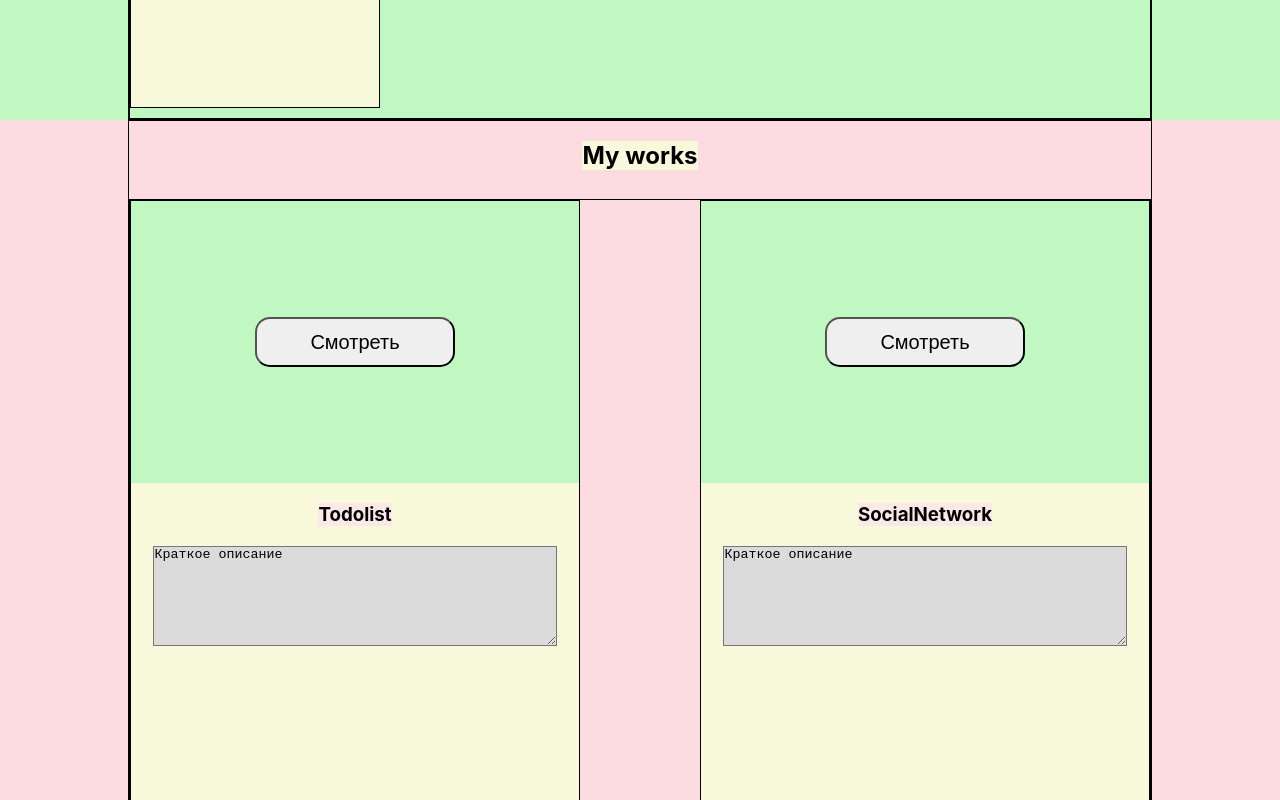
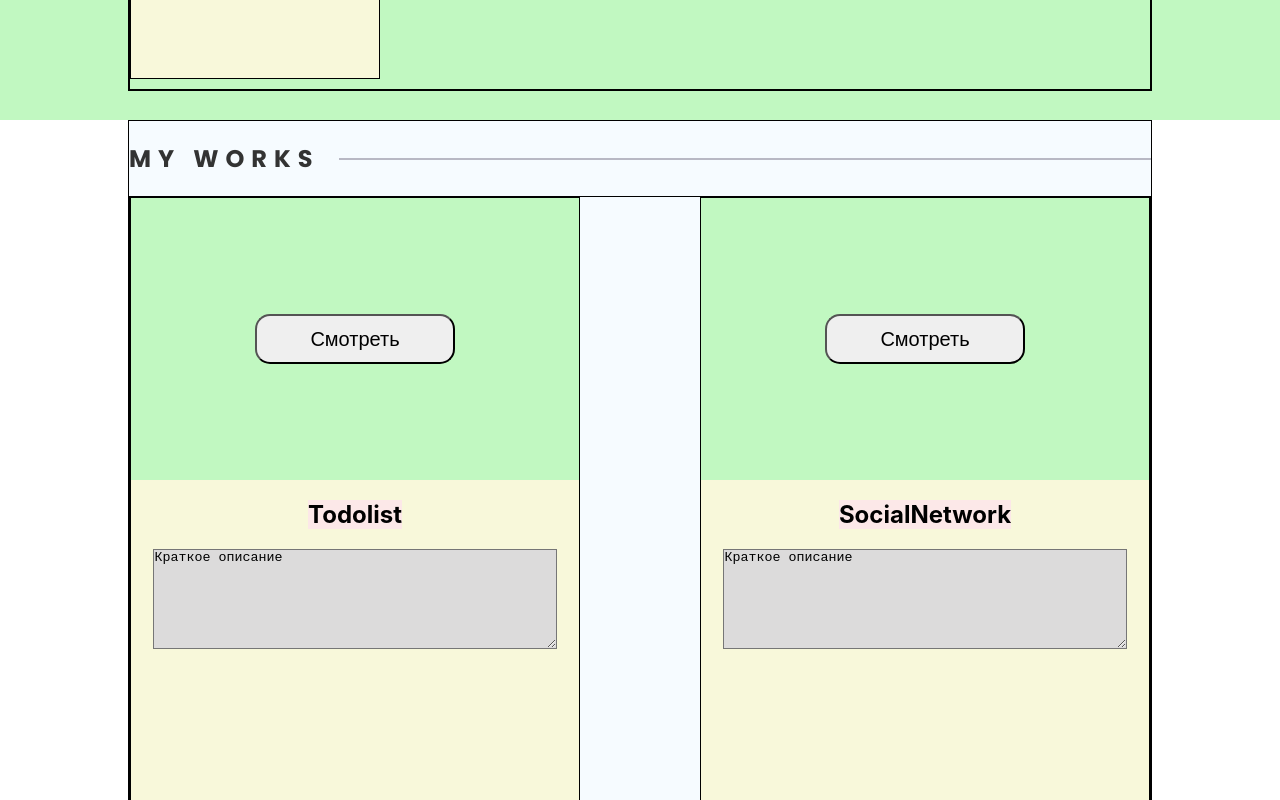
Before and after one commit to NadzeyaValatkevich/my-portfolio, a React (Create React App) app: page / in a window 1280 px wide. Shown: the part 1560-2360 px from the top of the page. Built offline with nearby package versions, Linux system fonts and the light colour scheme.

Commit message:
fixed styles header for block MY WORKS

```diff
--- a/public/index.html
+++ b/public/index.html
@@ -15,6 +15,9 @@
       user's mobile device or desktop. See https://developers.google.com/web/fundamentals/web-app-manifest/
     -->
     <link rel="manifest" href="%PUBLIC_URL%/manifest.json" />
+    <link rel="preconnect" href="https://fonts.googleapis.com">
+    <link rel="preconnect" href="https://fonts.gstatic.com" crossorigin>
+    <link href="https://fonts.googleapis.com/css2?family=Poppins:wght@100;300;400;500;600;700&display=swap" rel="stylesheet">
     <!--
       Notice the use of %PUBLIC_URL% in the tags above.
       It will be replaced with the URL of the `public` folder during the build.
--- a/src/common/styles/Container.module.css
+++ b/src/common/styles/Container.module.css
@@ -7,6 +7,7 @@
     align-items: center;
     justify-content: space-between;
     flex-wrap: wrap;
+    background: transparent;
 }
 @media screen and (max-width: 800px) {
     .container {
--- a/src/contacts/form/Form.js
+++ b/src/contacts/form/Form.js
@@ -14,7 +14,7 @@ export const Form = () => {
                 <div>
                     <textarea className={style.description}></textarea>
                 </div>
-                <button className={style.btnContacts}>Send</button>
+                <button type='submit' className={style.btnContacts}>Send</button>
             </form>
         </div>
     );
--- a/src/main/Main.module.css
+++ b/src/main/Main.module.css
@@ -1,6 +1,6 @@
 .mainBlock {
     height: 100vh;
-    background-color: #bea6a6;
+    /*background-color: #bea6a6;*/
 }
 .text {
     width: 300px;
--- a/src/skills/Skills.module.css
+++ b/src/skills/Skills.module.css
@@ -1,5 +1,5 @@
 .skillsBlock {
-    height: 100vh;
+    min-height: 100vh;
     background-color: #c1f8c1;
 }
 .skillsContainer {
@@ -10,7 +10,6 @@
 .title {
     margin-top: 20px;
     background-color: #f8f8da;
-    /*align-self: center;*/
 }
 .skills {
     border: 1px solid;
@@ -24,7 +23,4 @@
     .skills {
         justify-content: center;
     }
-    .skillsBlock {
-        height: 100%;
-    }
 }
--- a/src/works/Works.js
+++ b/src/works/Works.js
@@ -8,7 +8,9 @@ export const Works = () => {
     return (
         <div className={style.worksBlock}>
             <div className= {`${styleContainer.container} ${style.worksContainer}`}>
-                <h2 className={style.title}>My works</h2>
+                <div className={style.title}>
+                    <h2>My works</h2>
+                </div>
                 <div className={style.works}>
                     <Work title={'Todolist'} description={'Краткое описание'}/>
                     <Work title={'SocialNetwork'} description={'Краткое описание'}/>
--- a/src/works/Works.module.css
+++ b/src/works/Works.module.css
@@ -1,16 +1,43 @@
 .worksBlock {
-    height: 100vh;
-    background-color: #fcdbe1;
+    min-height: 100vh;
+    background-color: #fff;
 }
 .worksContainer {
-    align-items: center;
+    /*align-items: center;*/
     flex-direction: column;
-    justify-content: space-between;
+    /*justify-content: flex-start;*/
+    background-color: #F6FBFF;
 }
 .title {
+    align-self: flex-start;
     margin-top: 20px;
-    background-color: #f8f8da;
+    margin-bottom: 20px;
+    font-family: 'Poppins', sans-serif;
+    color: #333333;
+    text-transform: uppercase;
+    position: relative;
+    letter-spacing: 7px;
+    width: 100%;
 }
+
+.title h2 {
+    margin: 0;
+}
+
+.title::after {
+    content: '';
+    height: 1px;
+    /*width: 100%;*/
+    position: absolute;
+    /*display: block;*/
+    /*margin-left: 30px;*/
+    right: 0%;
+    left: 210px;
+    top: 50%;
+    transform: translate(0%, -50%);
+    background-color: rgb(125 119 137);
+}
+
 .works {
     border: 1px solid;
     width: 100%;
@@ -24,3 +51,21 @@
         justify-content: center;
     }
 }
+
+@media screen and (max-width: 960px) {
+    .title {
+        letter-spacing: 4px;
+    }
+    .title::after {
+        left: 190px
+    }
+}
+
+@media screen and (max-width: 660px) {
+    .title h2 {
+        font-size: 18px;
+    }
+    .title::after {
+        left: 150px
+    }
+}
--- a/src/works/work/Work.js
+++ b/src/works/work/Work.js
@@ -7,7 +7,9 @@ export const Work = (props) => {
             <div className={style.img}>
                 <button className={style.btnWatchWork}>Смотреть</button>
             </div>
-            <h3 className={style.title}>{props.title}</h3>
+            <div>
+                <h2 className={style.title}>{props.title}</h2>
+            </div>
             <textarea className={style.description}>{props.description}</textarea>
         </div>
     );
```
